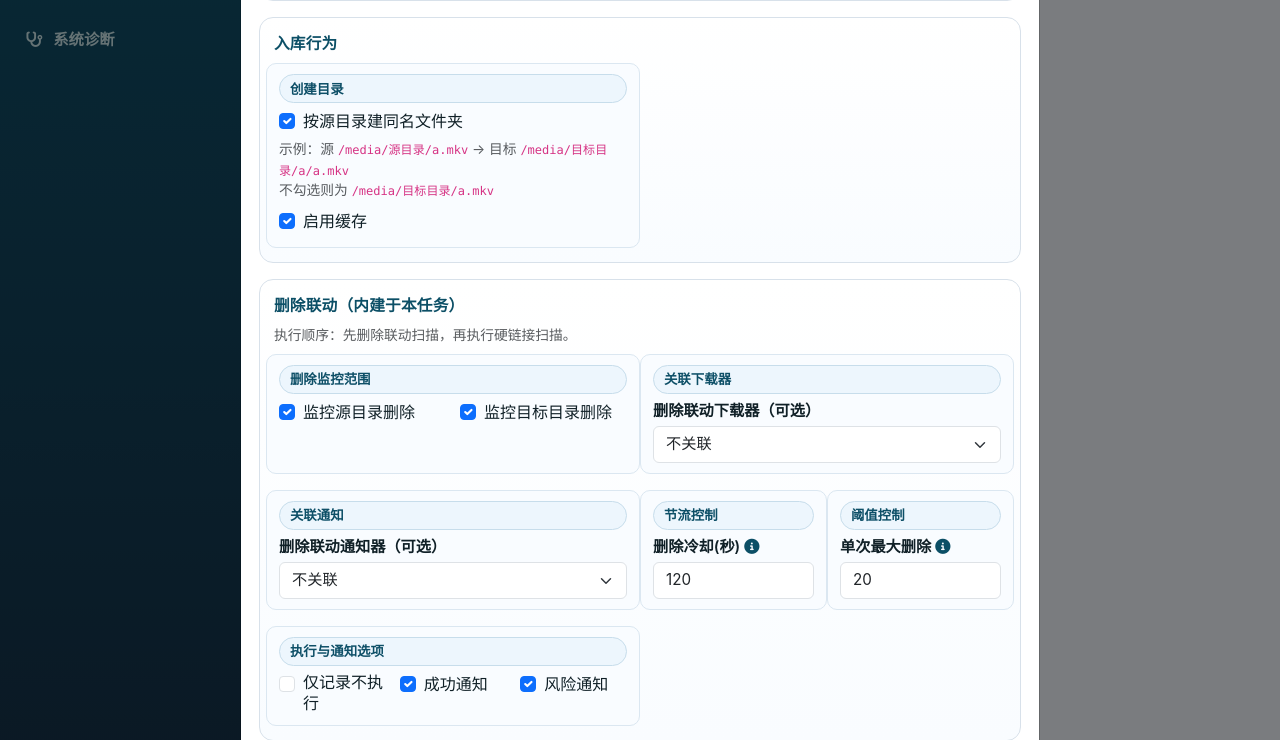
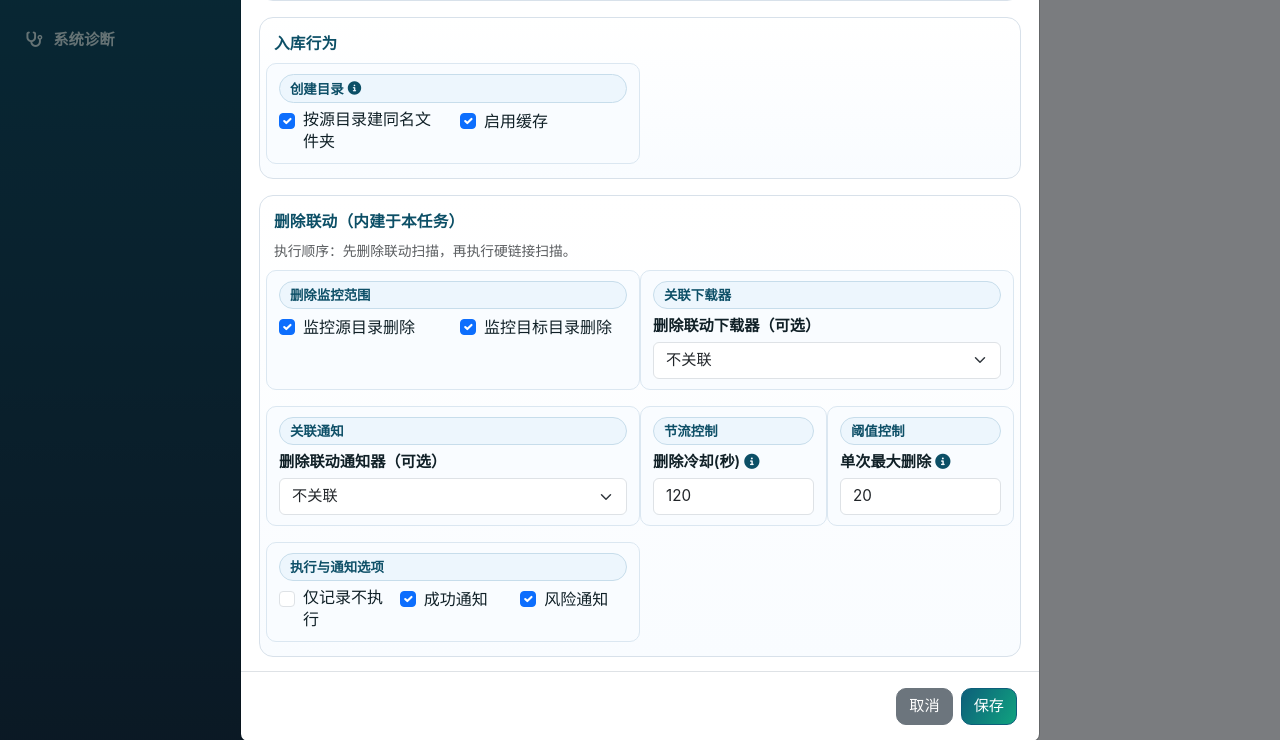
Before and after one commit to MaroD1M/HLM-Demo, a Flask app: page /hardlink in a window 1280 px wide, after a click on "新建任务". Shown: the part 473-1213 px from the top of the page. Run offline with Flask 3, Linux system fonts and the light colour scheme; data that the repository does not hold is empty; parts of the project's set-up code (start-up, migrations or seed data) failed here and were passed over; some libraries are stand-ins or nearby versions.

Commit message:
refactor(ui): tighten hardlink form spacing

```diff
--- a/templates/_hardlink_jobs_panel.html
+++ b/templates/_hardlink_jobs_panel.html
@@ -51,12 +51,9 @@
           <div class="section-title mb-2">入库行为</div>
           <div class="row g-3">
             <div class="col-md-6 section-subcard">
-              <label class="field-title">创建目录</label>
+              <label class="field-title">创建目录<i class="fa-solid fa-circle-info hint-icon" data-bs-toggle="tooltip" title="示例：源 /media/源目录/a.mkv -> 目标 /media/目标目录/a/a.mkv；不勾选则为 /media/目标目录/a.mkv"></i></label>
               <div class="field-checks">
-                <div class="field-checks-wide">
-                  <div class="form-check"><input class="form-check-input" type="checkbox" name="create_folder" {% if t.create_folder %}checked{% endif %}><label class="form-check-label">按源目录建同名文件夹</label></div>
-                  <div class="form-text field-note">示例：源 <code>/media/源目录/a.mkv</code> -&gt; 目标 <code>/media/目标目录/a/a.mkv</code>；不勾选则为 <code>/media/目标目录/a.mkv</code></div>
-                </div>
+                <div class="form-check"><input class="form-check-input" type="checkbox" name="create_folder" {% if t.create_folder %}checked{% endif %}><label class="form-check-label">按源目录建同名文件夹</label></div>
                 <div class="form-check"><input class="form-check-input" type="checkbox" name="use_cache" {% if t.use_cache %}checked{% endif %}><label class="form-check-label">启用缓存</label></div>
               </div>
             </div>
--- a/templates/hardlink.html
+++ b/templates/hardlink.html
@@ -35,15 +35,9 @@
           <div class="section-title mb-2">入库行为</div>
           <div class="row g-3">
             <div class="col-md-6 section-subcard">
-              <label class="field-title">创建目录</label>
+              <label class="field-title">创建目录<i class="fa-solid fa-circle-info hint-icon" data-bs-toggle="tooltip" title="示例：源 /media/源目录/a.mkv -> 目标 /media/目标目录/a/a.mkv；不勾选则为 /media/目标目录/a.mkv"></i></label>
               <div class="field-checks">
-                <div class="field-checks-wide">
-                  <div class="form-check"><input class="form-check-input" type="checkbox" name="create_folder" checked><label class="form-check-label">按源目录建同名文件夹</label></div>
-                  <div class="form-text field-note">
-                    示例：源 <code>/media/源目录/a.mkv</code> -> 目标 <code>/media/目标目录/a/a.mkv</code>
-                    <span class="d-block">不勾选则为 <code>/media/目标目录/a.mkv</code></span>
-                  </div>
-                </div>
+                <div class="form-check"><input class="form-check-input" type="checkbox" name="create_folder" checked><label class="form-check-label">按源目录建同名文件夹</label></div>
                 <div class="form-check"><input class="form-check-input" type="checkbox" name="use_cache" checked><label class="form-check-label">启用缓存</label></div>
               </div>
             </div>
--- a/templates/mapping.html
+++ b/templates/mapping.html
@@ -20,7 +20,7 @@
 <div class="section-card mb-3">
   <div class="section-title mb-2">筛选条件</div>
   <form class="row g-2 js-ajax-filter" data-target="mappingPanel" method="GET" action="/mapping">
-    <div class="col-md-5"><input class="form-control" name="q" value="{{ q or '' }}" placeholder="搜索路径 / hash"></div>
+    <div class="col-md-5"><input class="form-control" name="q" value="{{ q or '' }}" placeholder="搜索路径 / 文件关键字 / hash"></div>
     <div class="col-md-3">
       <select class="form-select" name="hash_state">
         <option value="all" {% if hash_state=='all' %}selected{% endif %}>全部关联状态</option>
--- a/templates/settings.html
+++ b/templates/settings.html
@@ -2,10 +2,6 @@
 {% block title %}设置 - Hardlink Manager{% endblock %}
 {% block content %}
 <div class="page-head"><h3 class="mb-0">系统设置</h3></div>
-
-<div class="alert alert-info py-2">
-  这里分成“默认模板 / 联动策略 / 网络通知 / 版本更新 / 备份”几块，方便快速定位。
-</div>
 
 <div class="section-card" id="settingsPagePanel">
   <form class="js-ajax-form" data-target="settingsPagePanel" action="/settings/save" method="POST">
```
